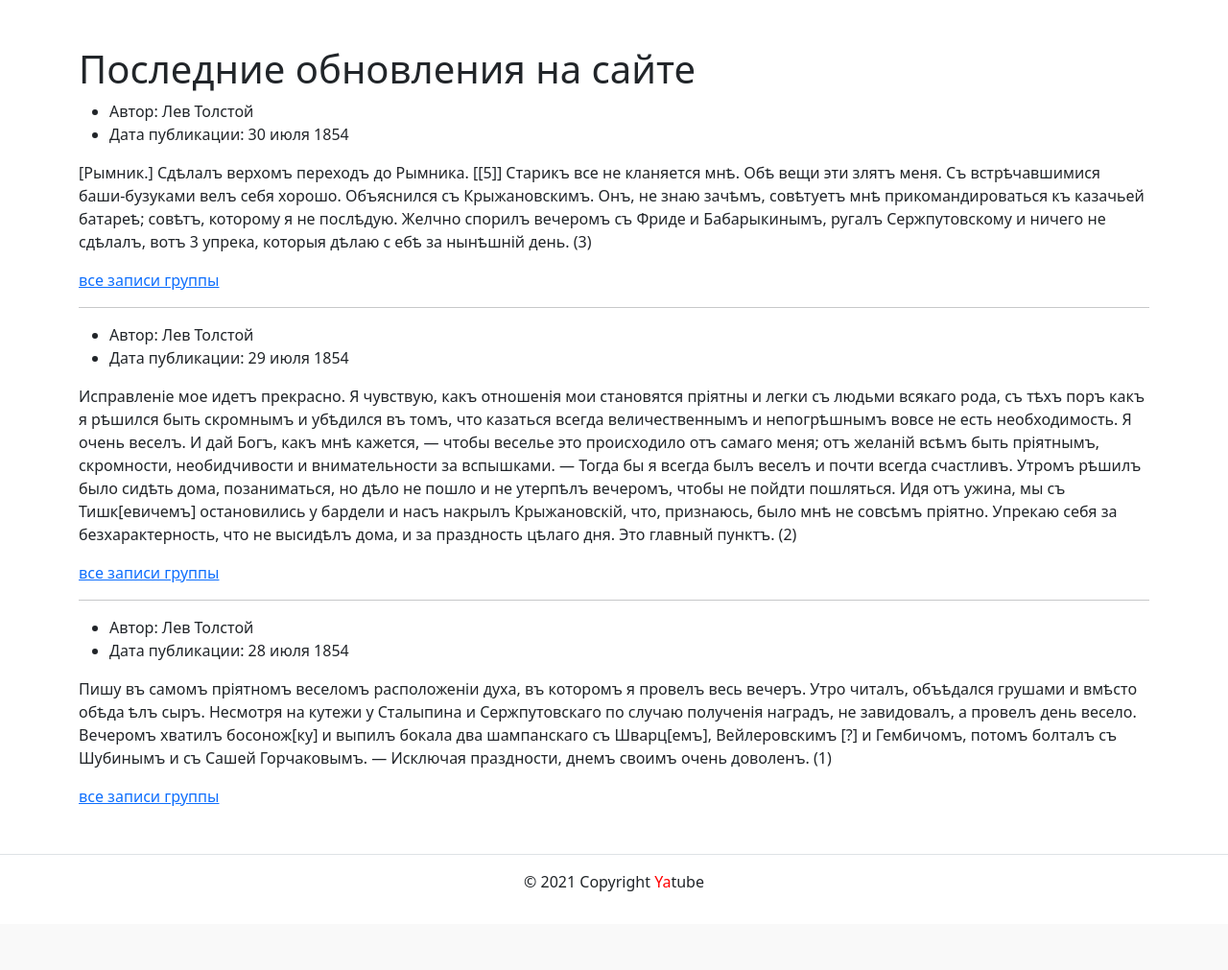
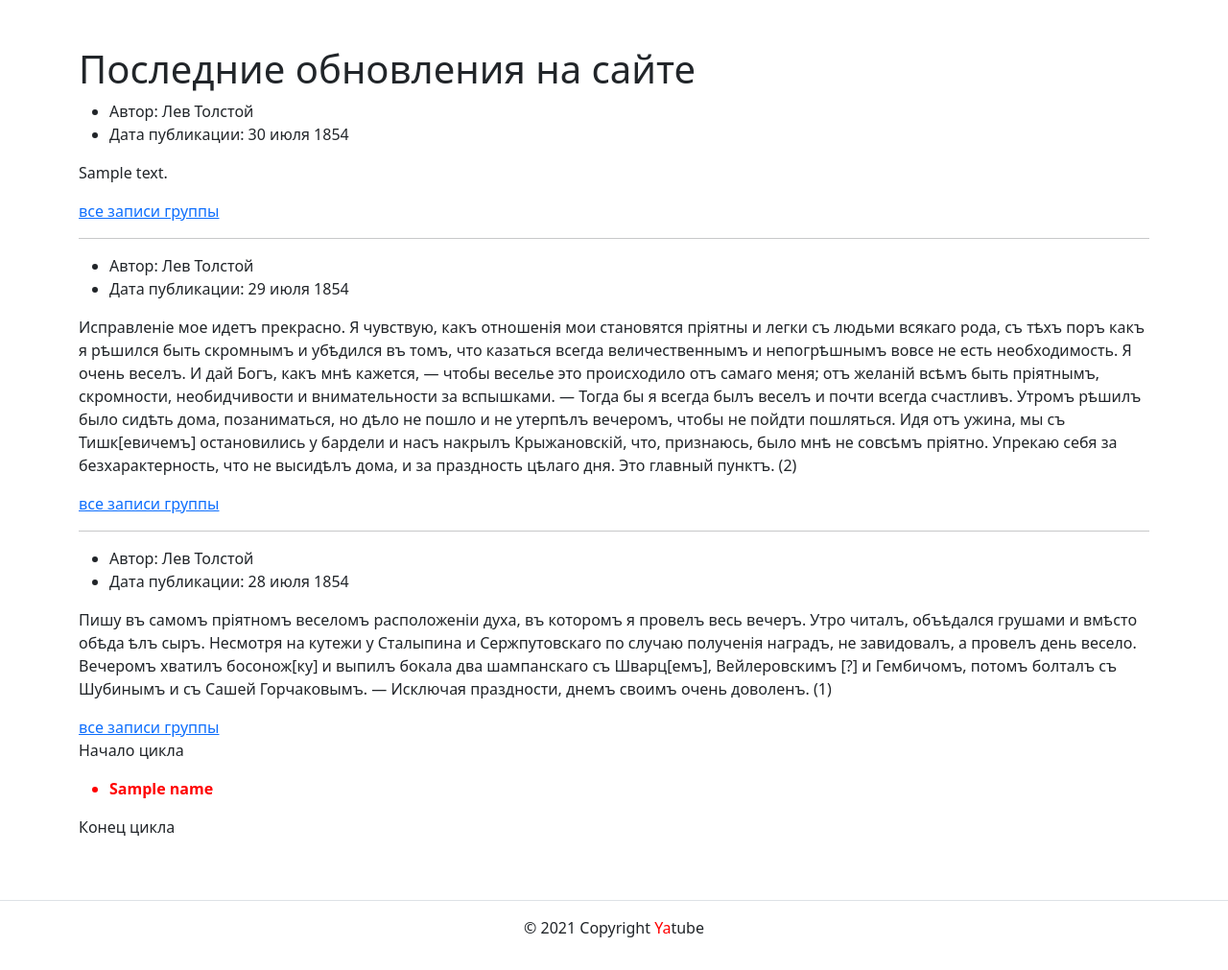
Before and after one commit to tim1609/Project_I_N_P, a Django app: template mysite/templates/posts/index.html in a window 1280 px wide. Shown: the part 56-1067 px from the top of the page at 96% size. Before the commit the page ends 985 px from the top, so only its background shows below. Run offline with Django 4.2, Linux system fonts and the light colour scheme; the template is opened without the code that fills it: most values are stand-ins (such as "Sample title", 1, 10 or a date in 2020).

Commit message:
url/href

```diff
--- a/mysite/posts/urls.py
+++ b/mysite/posts/urls.py
@@ -7,5 +7,5 @@ app_name = 'posts'
 
 urlpatterns = [
     path('', views.index, name='index'),
-    path('group_list/', views.group_posts, name='group_posts')
+    path('group_list/', views.group_posts, name='group_list')
 ]
--- a/mysite/templates/posts/group_list.html
+++ b/mysite/templates/posts/group_list.html
@@ -1,8 +1,8 @@
  {% extends 'base.html' %}
  {% block title %}
-  <title>SecondPage</title>
+  <title> {{title}} </title>
  {% endblock %}
->
+
  {% block content %}
       <!-- класс py-5 создает отступы сверху и снизу блока -->
       <div class="container py-5">
--- a/mysite/templates/posts/index.html
+++ b/mysite/templates/posts/index.html
@@ -1,6 +1,14 @@
  {% extends 'base.html' %}
  {% block title %}
-  <title>FirstPage</title>
+    <title>
+            {% if text == 'Главная Страница' %}
+                   Вы на главной странице.
+            {% elif text == 'Вложенная страница' %}
+                   Вы в одном клике от главной страницы!
+            {% else %}
+                   Мы понятия не имеем, где вы!
+            {% endif %}
+    </title>
  {% endblock %}
 
  {% block content %}
@@ -16,14 +24,9 @@
             </li>
           </ul>
           <p>
-            [Рымник.] Сдѣлалъ верхомъ переходъ до Рымника. [[5]] Старикъ все не кланяется мнѣ.
-            Обѣ вещи эти злятъ меня. Съ встрѣчавшимися баши-бузуками велъ себя хорошо.
-            Объяснился съ Крыжановскимъ. Онъ, не знаю зачѣмъ, совѣтуетъ мнѣ прикомандироваться
-            къ казачьей батареѣ; совѣтъ, которому я не послѣдую. Желчно спорилъ вечеромъ съ Фриде
-            и Бабарыкинымъ, ругалъ Сержпутовскому и ничего не сдѣлалъ, вотъ 3 упрека, которыя дѣлаю с
-            ебѣ за нынѣшній день. (3)
+            {{Content1}}
           </p>
-          <a href="group_list.html">все записи группы</a>
+          <a href="{% url 'posts:group_list' %}">все записи группы</a>
         </article>
         <hr>
         <article>
@@ -47,7 +50,7 @@
             накрылъ Крыжановскій, что, признаюсь, было мнѣ не совсѣмъ пріятно. Упрекаю себя за
             безхарактерность, что не высидѣлъ дома, и зa праздность цѣлаго дня. Это главный пунктъ. (2)
           </p>
-          <a href="group_list.html">все записи группы</a>
+          <a href="{% url 'posts:group_list' %}">все записи группы</a>
         </article>
         <hr>
         <article>
@@ -67,8 +70,30 @@
             Гембичомъ, потомъ болталъ съ Шубинымъ и съ Сашей Горчаковымъ. — Исключая праздности,
             днемъ своимъ очень доволенъ. (1)
           </p>
-          <a href="group_list.html">все записи группы</a>
+          <a href="{% url 'posts:group_list' %}">все записи группы</a>
+
         </article>
         <!-- под последним постом нет линии -->
+
+
+<style>
+  b {color:red}
+
+</style>
+
+
+      {% for i in names %}
+      {% if forloop.first %}
+        <p>Начало цикла</p>
+      {% endif %}
+   <b> <ul> <li>{{ i }}</li> </ul> </b>
+      {# forloop хранит счётчик цикла и может определять разные состояния счётчика #}
+      {% if forloop.last %}
+        <p>Конец цикла</p>
+      {% endif %}
+      {% empty %}
+      <p>Если цикл пуст</p>
+      {% endfor %}
+
       </div>
   {% endblock %}
```
Also changed, not shown: mysite/posts/views.py (+8 -1 lines).
